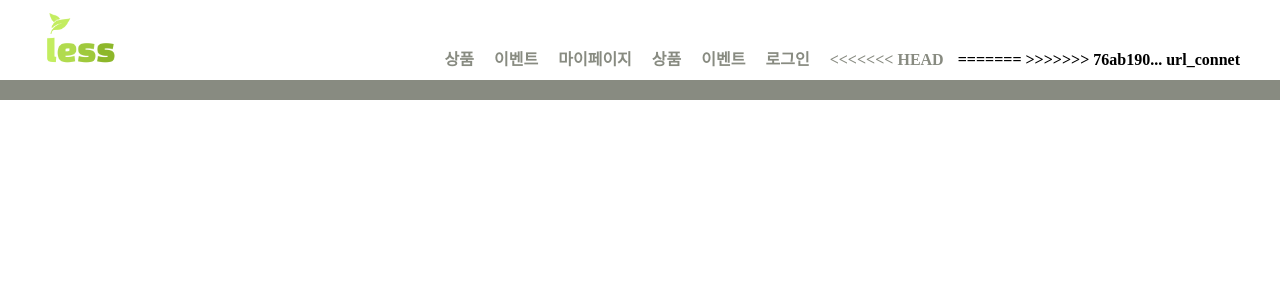
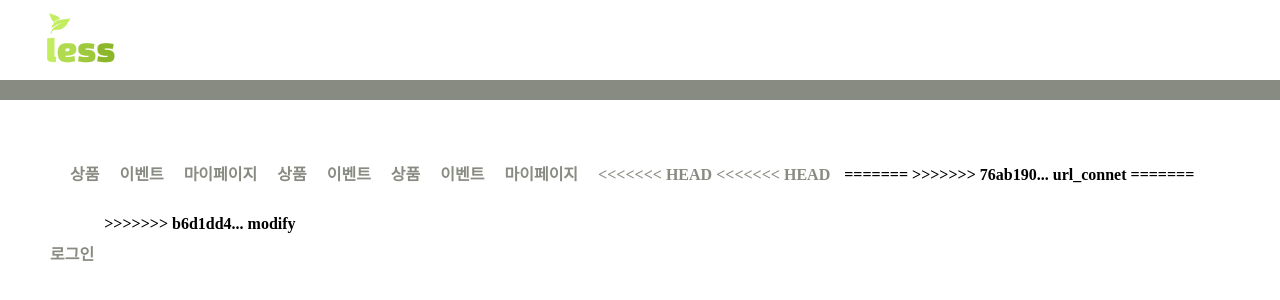
Before and after one commit to mseo39/likelion-Less, a Django app: page /event in a window 1280 px wide. Shown: the top 300 px of the page. Run offline with Django 3.2, Linux system fonts and the light colour scheme; some libraries are stand-ins or nearby versions.

Commit message:
no message

```diff
--- a/main/templates/base.html
+++ b/main/templates/base.html
@@ -17,6 +17,7 @@
          <nav>
             <ul class="menu">
 <<<<<<< HEAD
+<<<<<<< HEAD
                <li><a href="{% url 'goods' %}" >상품</a></li>
                <li><a href="{% url 'event' %}" >이벤트</a></li>
                <li><a href="">마이페이지</a></li>
@@ -25,6 +26,11 @@
                <li><a href="{% url 'event' %}">이벤트</a></li>
                {% comment %} <li><a href="{% url 'mypage' %}">마이페이지</a></li> {% endcomment %}
 >>>>>>> 76ab190... url_connet
+=======
+               <li><a href="{% url 'goods' %}" >상품</a></li>
+               <li><a href="{% url 'event' %}" >이벤트</a></li>
+               <li><a href="">마이페이지</a></li>
+>>>>>>> b6d1dd4... modify
                {% if user.is_authenticated %}
                  <li><a> 어서오세요! {{user}}님 </a></li>
                <li><a href="{% url 'logout' %}" type="submit" >로그아웃</a></li>
--- a/main/templates/main.html
+++ b/main/templates/main.html
@@ -1,9 +1,14 @@
+<<<<<<< HEAD
 <<<<<<< HEAD
 {% extends 'base.html' %}
 
 =======
 {% extends "base.html" %}
 >>>>>>> 76ab190... url_connet
+=======
+{% extends 'base.html' %}
+
+>>>>>>> b6d1dd4... modify
 {% block content %}
 {% load static %}
 
```
